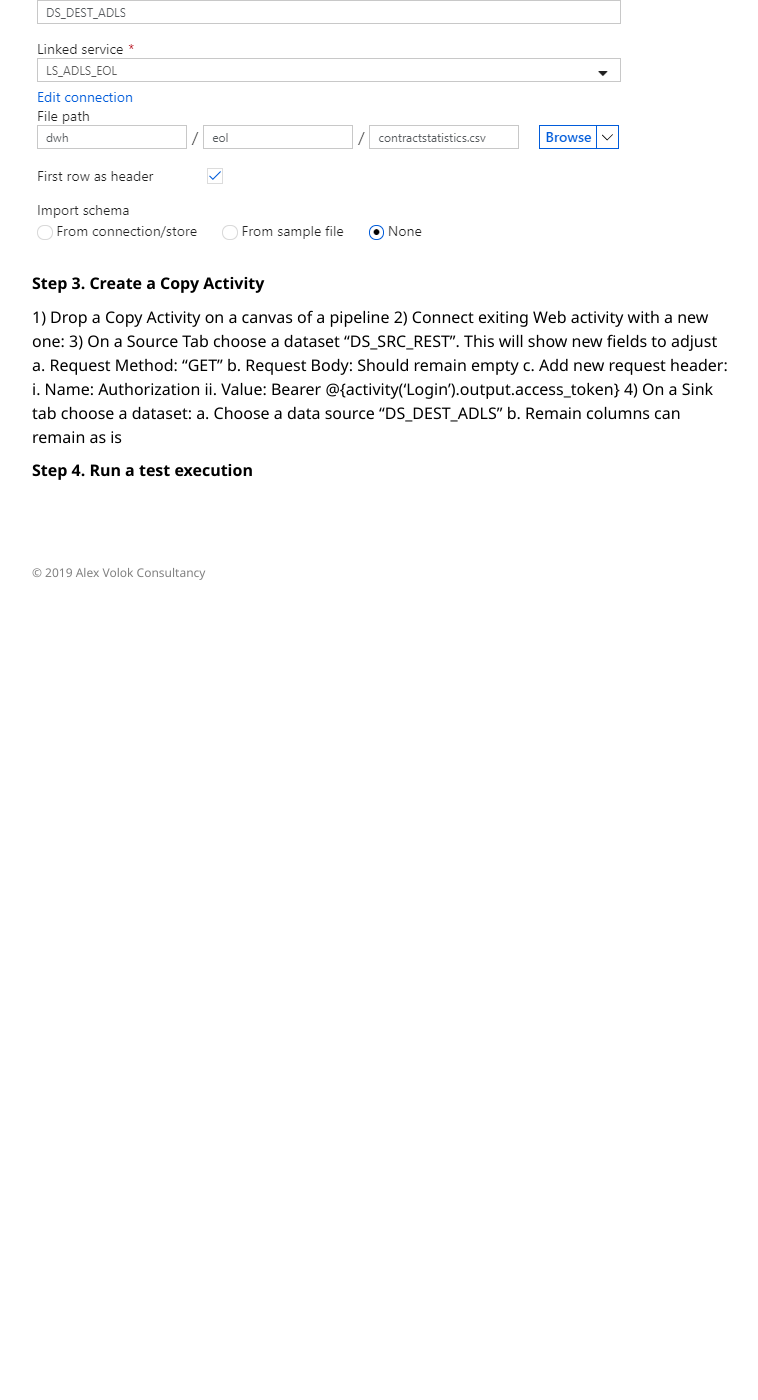
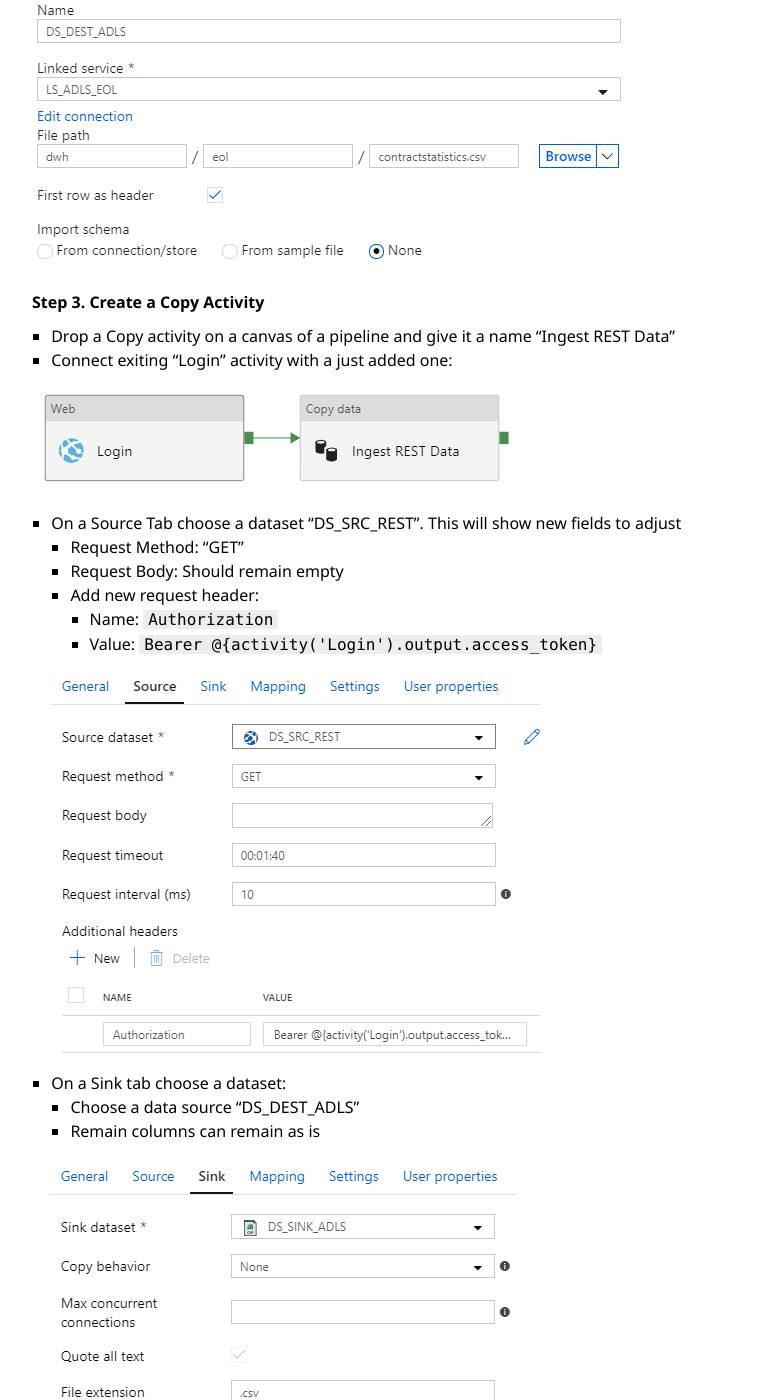
Before and after one commit to alexvolok/alexvolok.github.io, a Jekyll site: the page built from _posts/2019-12-13-adfv2-rest-api-part2-ingest-data.md, in a window 1280 px wide and 1400 px high, scrolled down 4162 px. Shown: the whole window, without its empty margins (257-1015 px from the left). Built offline with Jekyll 4.4.1, drawn with Linux system fonts in a browser that asks for light colours; some web fonts are replaced; before the commit the page ends 4792 px from its top, so only the background shows below that; some of the changed text lies outside the part shown.

Commit message:
another piece

````diff
--- a/_posts/2019-12-13-adfv2-rest-api-part2-ingest-data.md
+++ b/_posts/2019-12-13-adfv2-rest-api-part2-ingest-data.md
@@ -75,14 +75,14 @@ In this step two datasets to be created. One per corresponding linked service. T
 <img src="/assets/images/posts/adf-rest-p2/step2-1.png" alt="Step 2.1" />
 
 
- 1. Create a source dataset:
+ ###### 1. Create a source dataset:
   -	In a Data Store wizard search for a “REST”
   - In a General tab give a name: “DS_SRC_REST”
   - In a Connection tab choose a linked service: LS_REST_EOL and set a relative url: /api/read/Hosting.svc/ContractStatistics
 
 <img src="/assets/images/posts/adf-rest-p2/step2-2.png" alt="Step 2.2" />
 
-2. Create a sink dataset
+###### 2. Create a sink dataset:
   - In a Data Store wizard search for a keyword “Data" and choose "Data Lake gen2"
   - Choose the format type: Delimited Text
   - Set a name: “DS_SINK_ADLS”
@@ -95,17 +95,23 @@ In this step two datasets to be created. One per corresponding linked service. T
 
 ##### Step 3. Create a Copy Activity
 
-1)	Drop a Copy Activity on a canvas of a pipeline
-2)	Connect exiting Web activity with a new one:
-3)	On a Source Tab choose a dataset “DS_SRC_REST”. This will show new fields to adjust
-a.	Request Method: “GET”
-b.	Request Body: Should remain empty
-c.	Add new request header:
-i.	Name: Authorization
-ii.	Value: Bearer @{activity('Login').output.access_token}
-4)	On a Sink tab choose a dataset:
-a.	Choose a data source “DS_DEST_ADLS”
-b.	Remain columns can remain as is
+ 1.	Drop a Copy activity on a canvas of a pipeline and give it a name "Ingest REST Data"
+ 2.	Connect exiting "Login" activity with a just added one:
 
+<img src="/assets/images/posts/adf-rest-p2/step3-1.png" alt="Step 3.1" />
+
+ 3.	On a Source Tab choose a dataset “DS_SRC_REST”. This will show new fields to adjust
+     -	Request Method: “GET”
+     -	Request Body: Should remain empty
+     -	Add new request header:
+         -	Name: ```Authorization```
+         -	Value: ```Bearer @{activity('Login').output.access_token}```
+
+     <img src="/assets/images/posts/adf-rest-p2/step3-2.png" alt="Step 3.2" />
+ 4.	On a Sink tab choose a dataset:
+    -	Choose a data source “DS_DEST_ADLS”
+    -	Remain columns can remain as is
+
+    <img src="/assets/images/posts/adf-rest-p2/step3-3.png" alt="Step 3.3" />
 
 ##### Step 4. Run a test execution
````
Also changed, not shown: assets/images/posts/adf-rest-p2/step3-1.png (added), assets/images/posts/adf-rest-p2/step3-2.png (added), assets/images/posts/adf-rest-p2/step3-3.png (added).
